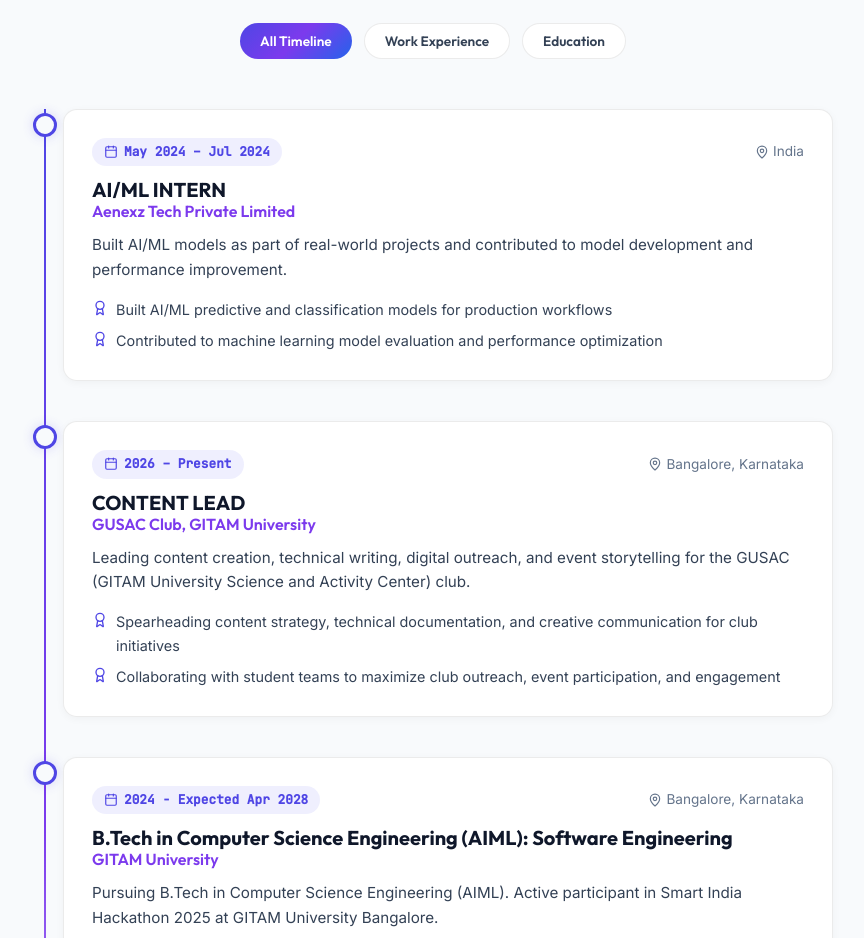
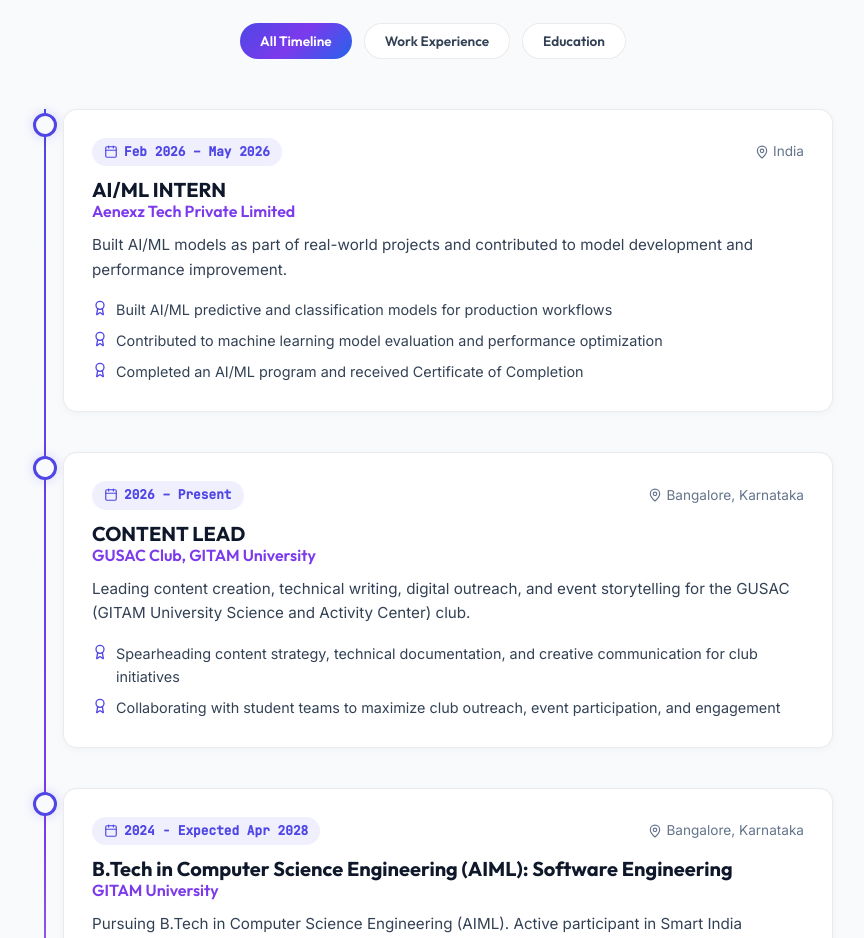
Before and after one commit to teja3856/portifolio, a React (Vite) app: page / in a window 1280 px wide. Shown: the part 6000-6938 px from the top of the page, without its empty margins (207-1071 px from the left). Built offline with nearby package versions, Linux system fonts and the light colour scheme.

Commit message:
Correct internship timeline period to Feb 2026 - May 2026

```diff
--- a/src/data/portfolioData.ts
+++ b/src/data/portfolioData.ts
@@ -233,14 +233,15 @@
 export const TIMELINE: TimelineItem[] = [
   {
     id: 'exp-1',
-    period: 'May 2024 – Jul 2024',
+    period: 'Feb 2026 – May 2026',
     role: 'AI/ML INTERN',
     company: 'Aenexz Tech Private Limited',
     location: 'India',
     description: 'Built AI/ML models as part of real-world projects and contributed to model development and performance improvement.',
     achievements: [
       'Built AI/ML predictive and classification models for production workflows',
-      'Contributed to machine learning model evaluation and performance optimization'
+      'Contributed to machine learning model evaluation and performance optimization',
+      'Completed an AI/ML program and received Certificate of Completion'
     ],
     type: 'work'
   },
```
